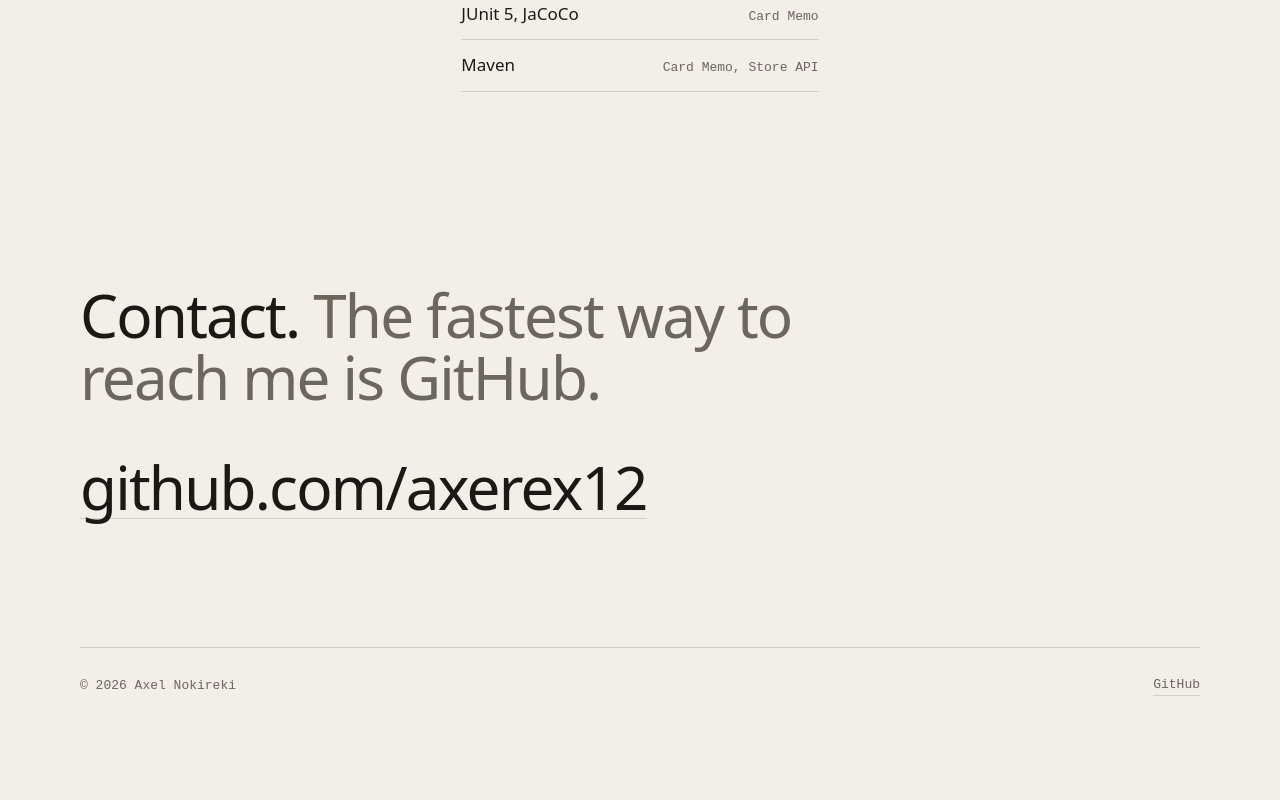
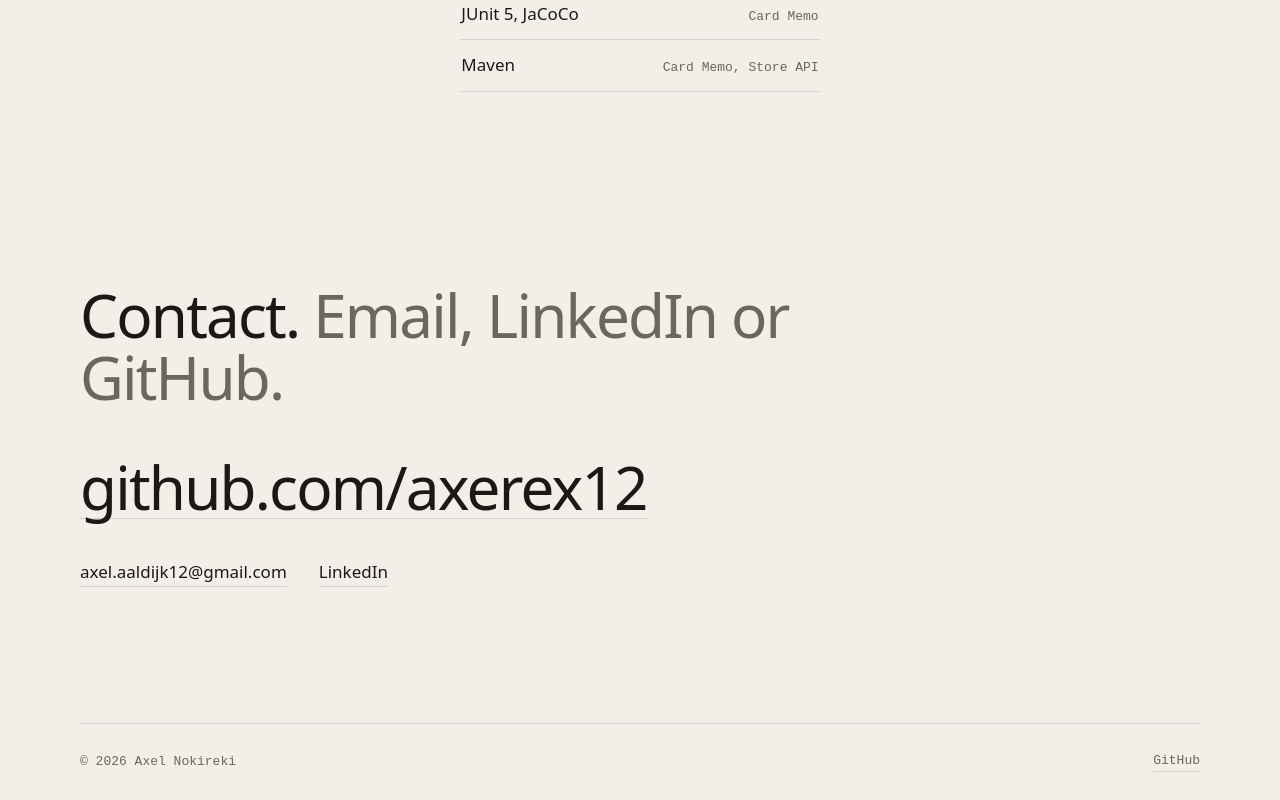
Before and after one commit to axerex12/Axel-Nokireki, a React (Vite) app: page / in a window 1280 px wide. Shown: the part 8338-9138 px from the top of the page. Before the commit the page ends 9062 px from the top, so only its background shows below. Built offline with nearby package versions, Linux system fonts and the light colour scheme.

Commit message:
Add email and LinkedIn to the contact section

```diff
--- a/src/components/Contact.jsx
+++ b/src/components/Contact.jsx
@@ -11,7 +11,7 @@ export default function Contact() {
   return (
     <footer id="contact" className="wrap pt-24 lg:pt-[120px]">
       <h2 className="max-w-[24ch] text-title">
-        Contact. <span className="text-muted">The fastest way to reach me is GitHub.</span>
+        Contact. <span className="text-muted">Email, LinkedIn or GitHub.</span>
       </h2>
 
       <a href={github} className="tap mt-8 text-title leading-none tracking-[-0.03em] lg:mt-12">
--- a/src/data/content.js
+++ b/src/data/content.js
@@ -17,8 +17,8 @@ export const profile = {
   links: {
     github: "https://github.com/axerex12",
     // Empty values are not rendered. Fill these in to show them.
-    email: "",
-    linkedin: "",
+    email: "axel.aaldijk12@gmail.com",
+    linkedin: "https://www.linkedin.com/in/axel-nokireki-92b827294",
   },
 };
 
```
